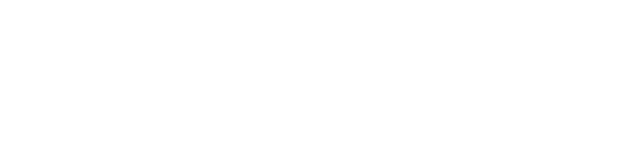
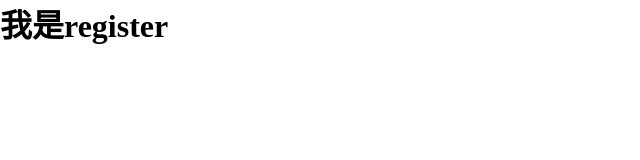
Before and after one commit to cwyyyds/test, a plain HTML site: page index.html in a window 1280 px wide. Shown: the whole page, without its empty margins (0-640 px from the left). Drawn offline with Linux system fonts and the light colour scheme.

Commit message:
reginster修改

```diff
--- a/index.html
+++ b/index.html
@@ -8,7 +8,7 @@
     <link rel="stylesheet" href="./index.css">
 </head>
 <body>
-
+    <h1>我是register</h1>
 </body>
 <script src="./index.js"></script>
 </html>
```
